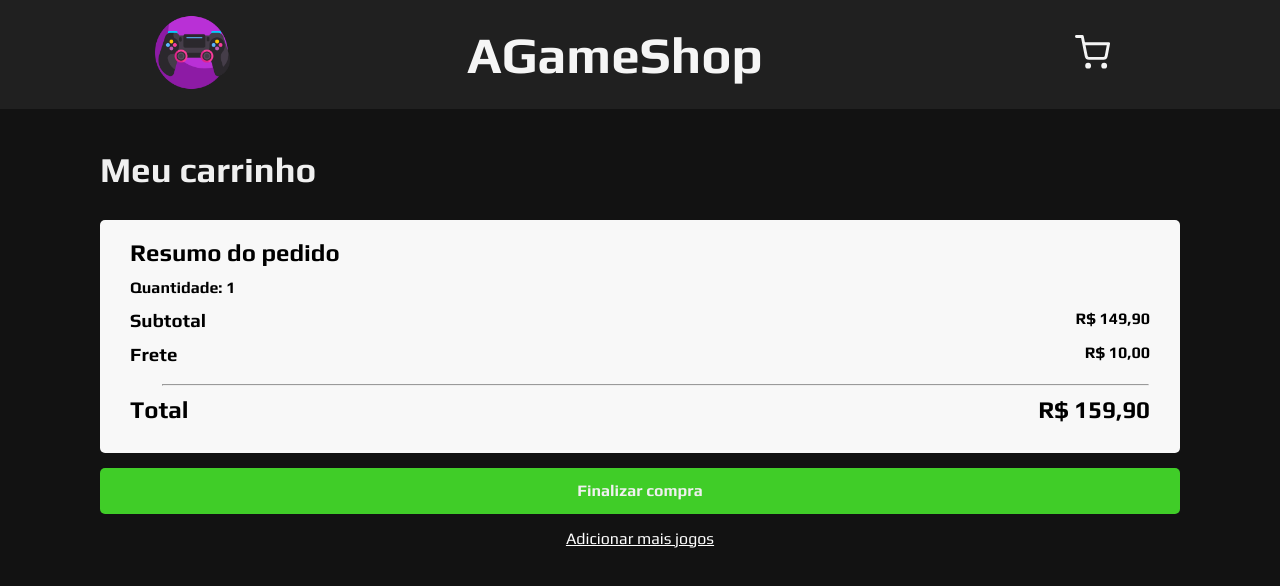
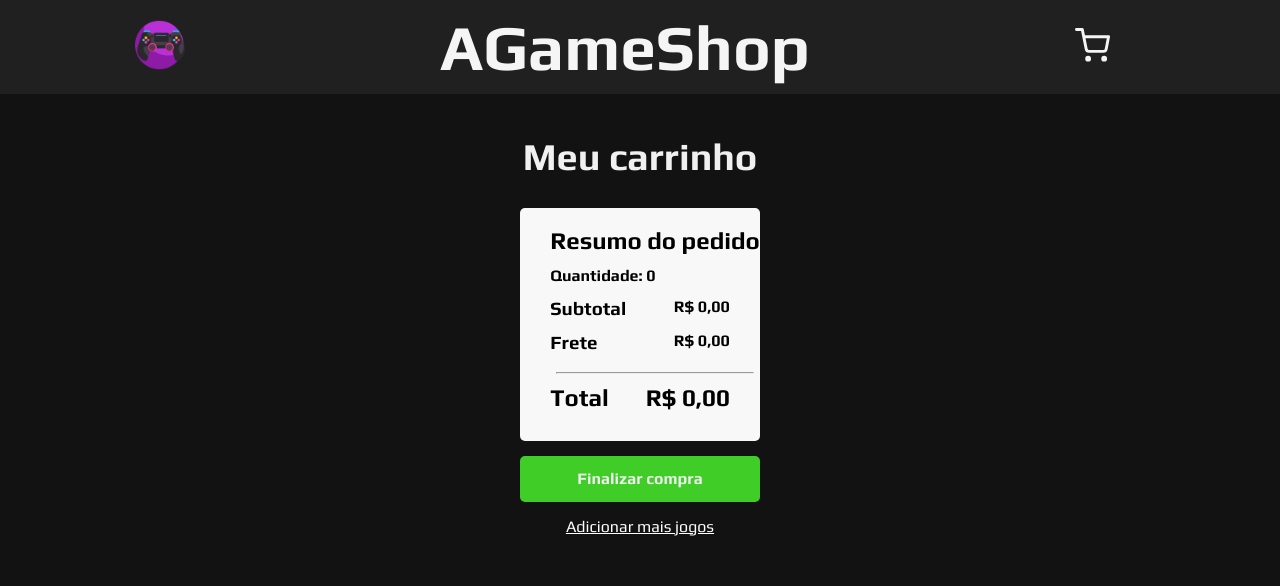
Before and after one commit to marlonbranco/desafio-ecommerce, a React (Create React App) app: page /cart in a window 1280 px wide. Shown: the top 586 px of the page. Built offline with nearby package versions, Linux system fonts and the light colour scheme.

Commit message:
feature: Cálculo de frete, subtotal e total feitos na página do carrinho

```diff
--- a/package.json
+++ b/package.json
@@ -8,6 +8,7 @@
     "@testing-library/jest-dom": "^5.11.4",
     "@testing-library/react": "^11.1.0",
     "@testing-library/user-event": "^12.1.10",
+    "polished": "^4.1.1",
     "react": "^17.0.1",
     "react-dom": "^17.0.1",
     "react-hook-form": "^6.15.4",
@@ -40,5 +41,8 @@
       "last 1 firefox version",
       "last 1 safari version"
     ]
+  },
+  "devDependencies": {
+    "react-test-renderer": "^17.0.1"
   }
 }
--- a/src/components/Header/styles.js
+++ b/src/components/Header/styles.js
@@ -16,16 +16,17 @@ export const Container = styled.div`
       display: inline-block;
       width: 60px;
       padding: 5px;
-      margin-left: 50px;
+      margin-left: 30px;
       img {
-        width: 150%;
+        width: 100%;
       }
     }
     h1 {
       color: #f5f5f5;
       text-decoration: none;
-      font-size: 4vw;
+      font-size: 5vw;
       transition: 0.8s;
+      margin-left: 20px;
     }
 
     nav {
--- a/src/hooks/cart.js
+++ b/src/hooks/cart.js
@@ -1,6 +1,6 @@
 import React, { useState, createContext } from "react";
 
-export const CartContext = createContext();
+export const CartContext = createContext([]);
 
 export const CartProvider = ({ children }) => {
   const [items, setItems] = useState([]);
--- a/src/pages/Cart/index.js
+++ b/src/pages/Cart/index.js
@@ -1,5 +1,4 @@
-import React, { useState, useContext, useEffect, useCallback } from "react";
-
+import React, { useContext } from "react";
 import { FiPlusSquare, FiMinusSquare, FiTrash } from "react-icons/fi";
 import { Link } from "react-router-dom";
 
@@ -11,6 +10,7 @@ import {
   ProductsContainer,
   CheckoutContainer,
   CheckoutButton,
+  AnimationContainer,
 } from "./styles";
 import { CartContext } from "../../hooks/cart";
 
@@ -24,24 +24,54 @@ const Cart = () => {
       )
     );
 
-  const handleDecrement = (item) =>
+  const handleDecrement = (item) => {
+    if (item.quantity === 1) {
+      return;
+    } else {
       setItems(
         items.map((i) =>
           i.id === item.id ? { ...item, quantity: i.quantity - 1 } : i
         )
       );
+    }
+  };
   const handleRemoveItem = (id) => setItems(items.filter((i) => i.id !== id));
+
+  const totalItensInCart = items.reduce((accumulator, item) => {
+    const itemsQuantity = item.quantity;
+
+    return accumulator + itemsQuantity;
+  }, 0);
+
+  const cartSubTotal = items.reduce((accumulator, item) => {
+    const itemsSubTotal = item.price * item.quantity;
+
+    return (accumulator += itemsSubTotal);
+  }, 0);
+  const shippingCost = items.reduce((accumulator, item) => {
+    if (cartSubTotal > 250) {
+      return 0;
+    } else {
+      const shipping = item.quantity * 10;
+      return (accumulator += shipping);
+    }
+  }, 0);
+
+  const total = cartSubTotal + shippingCost;
 
   return (
     <>
       <Header />
       <CartContainer>
+        <AnimationContainer>
           <Title>Meu carrinho</Title>
           <ul className="items">
             {items.map((item) => (
               <ProductsContainer key={item.id} name="item">
+                <span>
                   <img src={`/assets/${item.image}`} alt={item.name} />
                   <h3>{item.name}</h3>
+                </span>
                 <div>
                   <h2>{formatValue(item.quantity * item.price)}</h2>
                   <h4>
@@ -70,20 +100,28 @@ const Cart = () => {
             <CheckoutContainer>
               <span className="checkoutDetails">
                 <h2>Resumo do pedido</h2>
-              <h4>Quantidade: 1</h4>
+                <h4>Quantidade:{` ${totalItensInCart}`}</h4>
                 <span className="checkoutValues">
                   <h3>Subtotal</h3>
-                <h4>R$ 149,90</h4>
+                  <h4>{formatValue(cartSubTotal)}</h4>
                 </span>
                 <span className="checkoutValues">
                   <h3>Frete</h3>
-                <h4>R$ 10,00</h4>
+                  {cartSubTotal === 0 ? (
+                    <h4>R$ 0,00</h4>
+                  ) : (
+                    <h4 className="freeShipping">
+                      {shippingCost === 0
+                        ? "Grátis"
+                        : formatValue(shippingCost)}
+                    </h4>
+                  )}
                 </span>
               </span>
               <hr className="line" />
               <span className="checkoutValues">
                 <h2>Total</h2>
-              <h2> R$ 159,90</h2>
+                <h2>{formatValue(total)}</h2>
               </span>
             </CheckoutContainer>
             <CheckoutButton onClick={() => console.log(items)}>
@@ -93,6 +131,7 @@ const Cart = () => {
           <div className="goToDashboard">
             <Link to="/">Adicionar mais jogos</Link>
           </div>
+        </AnimationContainer>
       </CartContainer>
     </>
   );
--- a/src/pages/Cart/styles.js
+++ b/src/pages/Cart/styles.js
@@ -1,4 +1,4 @@
-import styled from "styled-components";
+import styled, { keyframes } from "styled-components";
 
 export const CartContainer = styled.div`
   width: 100%;
@@ -19,8 +19,28 @@ export const CartContainer = styled.div`
     }
   }
 `;
+const appearFromRight = keyframes`
+  from {
+    opacity: 0;
+    transform: translateX(50px);
+  }
+  to {
+    opacity: 1;
+    transform: translateX(0px);
+  }
+`;
+
+export const AnimationContainer = styled.div`
+  display: flex;
+  flex-direction: column;
+  align-items: center;
+  justify-content: center;
+
+  animation: ${appearFromRight} 1s;
+`;
+
 export const Title = styled.h1`
-  font-size: 35px;
+  font-size: 38px;
   font-weight: bold;
   color: #f0f0f0;
   margin-bottom: 30px;
@@ -33,26 +53,30 @@ export const ProductsContainer = styled.li`
   border: 2px blue;
   margin-bottom: 15px;
   max-width: 1140px;
+
+  span {
+    display: flex;
     img {
       padding: 20px;
-    width: 20%;
+      width: 10%;
       min-width: 160px;
     }
     h3 {
-    font-size: 2vw;
       margin-top: 30px;
+      font-size: 20px;
+      padding-left: 50px;
     }
-
+  }
   div {
     padding: 20px;
     margin-right: 20px;
     text-align: right;
     h4 {
-      font-size: 2vw;
+      font-size: 17px;
       margin-top: 5px;
     }
     h2 {
-      font-size: 3vw;
+      font-size: 25px;
       margin-top: 10px;
     }
     span {
@@ -77,6 +101,59 @@ export const ProductsContainer = styled.li`
 
       .remove {
         margin-left: 30px;
+      }
+    }
+  }
+  @media (max-width: 800px) {
+    flex-direction: column;
+
+    span {
+      display: flex;
+      img {
+        padding: 20px;
+        width: 10%;
+        min-width: 160px;
+      }
+      h3 {
+        font-size: 20px;
+        padding-left: 50px;
+      }
+    }
+    div {
+      padding: 20px;
+      margin-right: 20px;
+      text-align: right;
+      justify-content: space-between;
+      h4 {
+        font-size: 17px;
+        margin-top: 5px;
+      }
+      h2 {
+        font-size: 25px;
+        margin-top: 10px;
+      }
+      span {
+        display: flex;
+        padding-top: 20px;
+
+        h4 {
+          margin: 0px 5px;
+          font-size: 20px;
+        }
+        button {
+          border-radius: 50%;
+          border-style: none;
+          background-color: #fff;
+          transition: opacity 0.2s;
+
+          &:hover {
+            opacity: 0.7;
+          }
+        }
+
+        .remove {
+          margin-left: 30px;
+        }
       }
     }
   }
--- a/src/pages/Dashboard/index.js
+++ b/src/pages/Dashboard/index.js
@@ -3,7 +3,13 @@ import { Route } from "react-router-dom";
 
 import addToCart from "../../assets/cart-icon.svg";
 import Header from "../../components/Header";
-import { Container, Title, ProductsContainer, Select } from "./styles";
+import {
+  Container,
+  Title,
+  ProductsContainer,
+  Select,
+  AnimationContainer,
+} from "./styles";
 
 import Products from "../../components/Products/Products";
 import Data from "../../products.json";
@@ -57,6 +63,7 @@ const Dashboard = () => {
     <>
       <Header />
       <Container>
+        <AnimationContainer>
           <span>
             <Title>Jogos</Title>
             <Select className="custom-select">
@@ -90,6 +97,7 @@ const Dashboard = () => {
               </ProductsContainer>
             ))}
           </ul>
+        </AnimationContainer>
       </Container>
     </>
   );
--- a/src/pages/Dashboard/styles.js
+++ b/src/pages/Dashboard/styles.js
@@ -1,4 +1,4 @@
-import styled from "styled-components";
+import styled, { keyframes } from "styled-components";
 
 export const Container = styled.div`
   width: 100%;
@@ -11,7 +11,25 @@ export const Container = styled.div`
     justify-content: space-between;
   }
 `;
+const appearFromLeft = keyframes`
+  from {
+    opacity: 0;
+    transform: translateX(-50px);
+  }
+  to {
+    opacity: 1;
+    transform: translateX(0px);
+  }
+`;
 
+export const AnimationContainer = styled.div`
+  display: flex;
+  flex-direction: column;
+  align-items: center;
+  justify-content: center;
+
+  animation: ${appearFromLeft} 1s;
+`;
 export const Title = styled.h1`
   font-size: 35px;
   font-weight: bold;
--- a/src/styles/global.js
+++ b/src/styles/global.js
@@ -10,13 +10,15 @@ export default createGlobalStyle`
 
   body {
     background: #121212;
-    -webkit-font-smoothing: antialiased;
+    -webkit-font-smoothing: antialiased !important;
   }
 
   body, input, button {
     font: 16px "Play", sans-serif;
   }
-
+  body html #root {
+    height: 100%;
+  }
   button {
     cursor: pointer;
   }
```
Also changed, not shown: 1 other file (tests, documents, lock files or other folders). Lines whose indentation alone changed are shown as unchanged.
